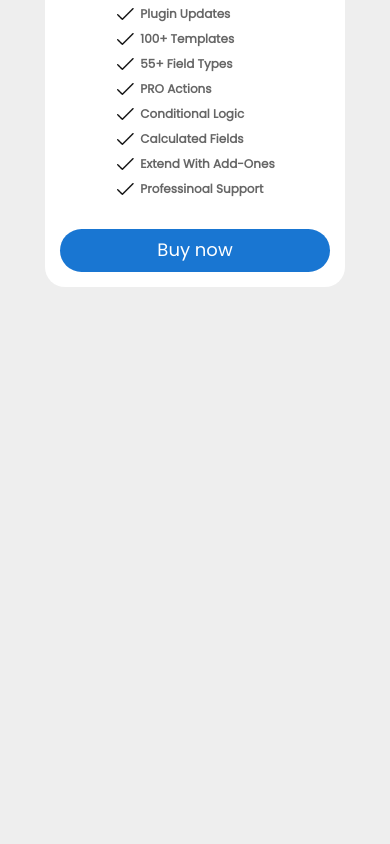
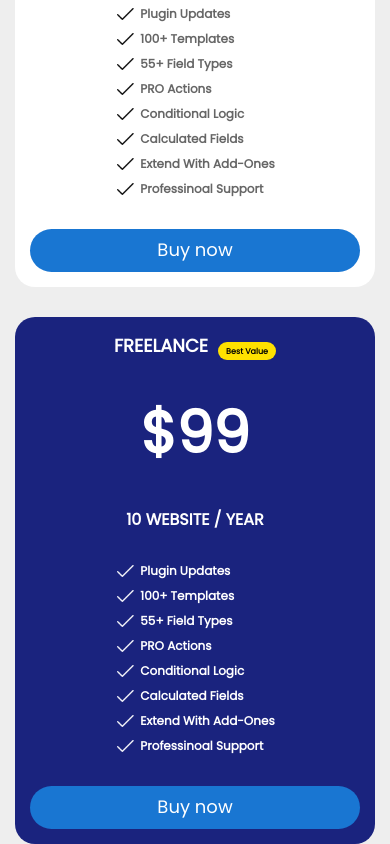
Before and after one commit to neginsadani/lvt-practice, a plain HTML site: page index.html in a window 390 px wide. Shown: the part 1352-2196 px from the top of the page. Before the commit the page ends 1639 px from the top, so only its background shows below. Drawn offline with Linux system fonts and the light colour scheme.

Commit message:
after media

```diff
--- a/index.html
+++ b/index.html
@@ -196,6 +196,49 @@
           </ul>
           <a class="pricing_link" href="#"> Buy now</a>
         </div>
+        <div class="pricing_card pricing_blue">
+          <div class="pricing_title-wrapper">
+            <h2 class="paricing_title">freelance</h2>
+            <span class="pricing_lable">Best Value</span>
+          </div>
+          <p class="pricing_price">$99</p>
+          <p class="pricing_servise">10 website / year</p>
+          <ul class="pricing_list">
+            <li class="pricing_item">
+              <img class="pricing_icon" src="./img/white.png" alt="check" />
+              <p class="pricing_servise-content">plugin updates</p>
+            </li>
+            <li class="pricing_item">
+              <img class="pricing_icon" src="./img/white.png" alt="check" />
+              <p class="pricing_servise-content">100+ templates</p>
+            </li>
+            <li class="pricing_item">
+              <img class="pricing_icon" src="./img/white.png" alt="check" />
+              <p class="pricing_servise-content">55+ field types</p>
+            </li>
+            <li class="pricing_item">
+              <img class="pricing_icon" src="./img/white.png" alt="check" />
+              <p class="pricing_servise-content">PRO actions</p>
+            </li>
+            <li class="pricing_item">
+              <img class="pricing_icon" src="./img/white.png" alt="check" />
+              <p class="pricing_servise-content">conditional logic</p>
+            </li>
+            <li class="pricing_item">
+              <img class="pricing_icon" src="./img/white.png" alt="check" />
+              <p class="pricing_servise-content">calculated fields</p>
+            </li>
+            <li class="pricing_item">
+              <img class="pricing_icon" src="./img/white.png" alt="check" />
+              <p class="pricing_servise-content">extend with add-Ones</p>
+            </li>
+            <li class="pricing_item">
+              <img class="pricing_icon" src="./img/white.png" alt="check" />
+              <p class="pricing_servise-content">professinoal support</p>
+            </li>
+          </ul>
+          <a class="pricing_link" href="#"> Buy now</a>
+        </div>
       </section>
     </div>
   </body>
--- a/style.css
+++ b/style.css
@@ -35,7 +35,7 @@ body {
   min-height: 100vh;
   display: flex;
   align-items: center;
-  max-width: 99.2rem;
+  max-width: 130rem;
   margin: 0 auto;
 }
 
@@ -140,5 +140,24 @@ body {
   margin-top: 1rem;
 }
 
-@media screen {
+@media screen and (max-width: 992px) {
+  .pricing_card {
+    flex-basis: 35rem;
+  }
 }
+
+@media screen and (max-width: 840px) {
+  .pricing {
+    justify-content: center;
+  }
+  .pricing_card {
+    flex-basis: 36rem;
+  }
+}
+
+@media screen and (max-width: 480px) {
+  .pricing {
+    padding-left: 1rem;
+    padding-right: 1rem;
+  }
+}
```
